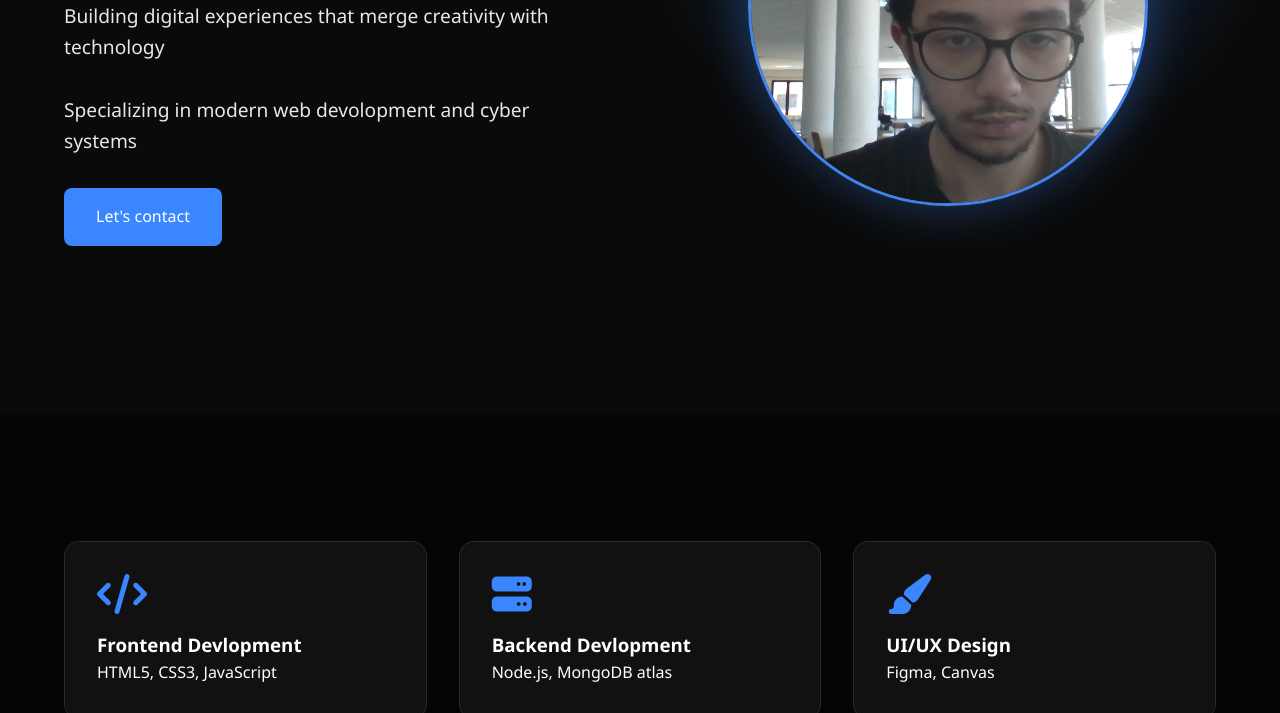
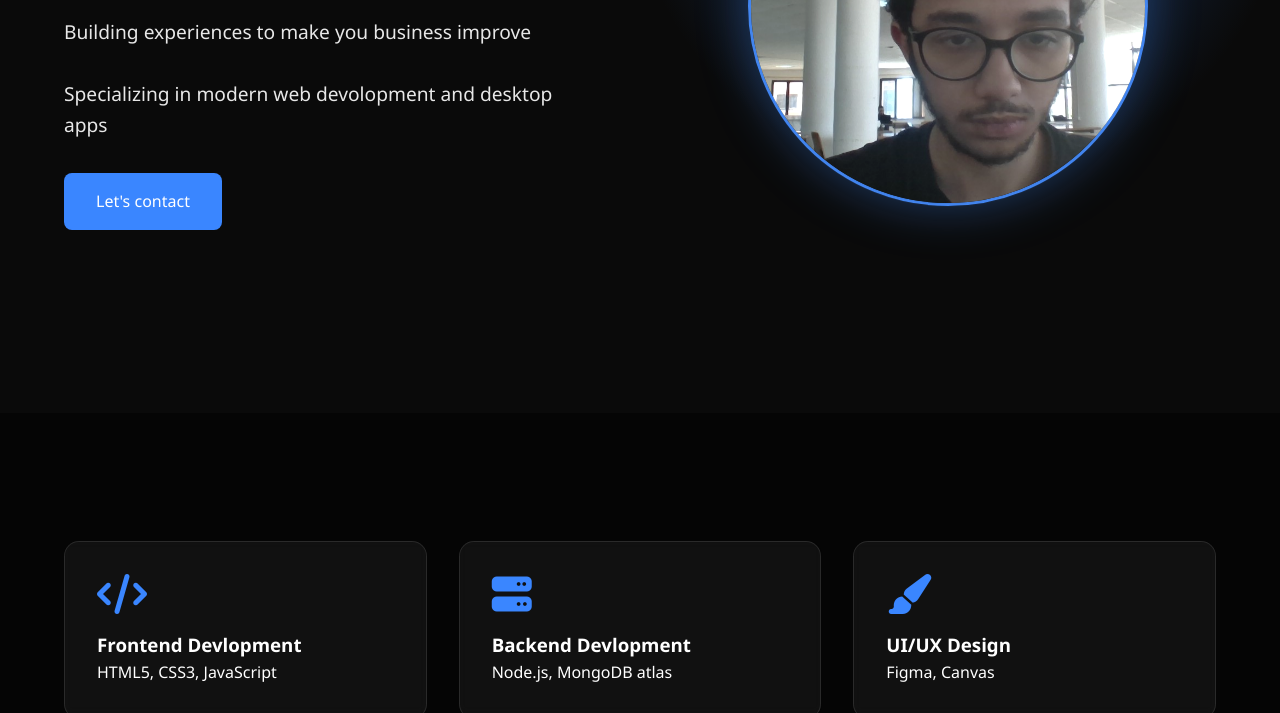
Before and after one commit to ajalill01/portfolio, a plain HTML site: page index.html in a window 1280 px wide. Shown: the part 387-1100 px from the top of the page. Drawn offline with Linux system fonts and the light colour scheme.

Commit message:
home page

```diff
--- a/index.html
+++ b/index.html
@@ -35,8 +35,8 @@
     <section id="home" class="hero">
         <div class="hero-content">
             <h1>Full-Stack Devoloper</h1>
-            <p>Building digital experiences that merge creativity with technology</p>
-            <div class="highlight">Specializing in modern web devolopment and cyber systems</div>
+            <p>Building experiences to make you business improve</p>
+            <div class="highlight">Specializing in modern web devolopment and desktop apps</div>
             <a href="#contact" class="cta-button">Let's contact</a>
         </div>
 
```
